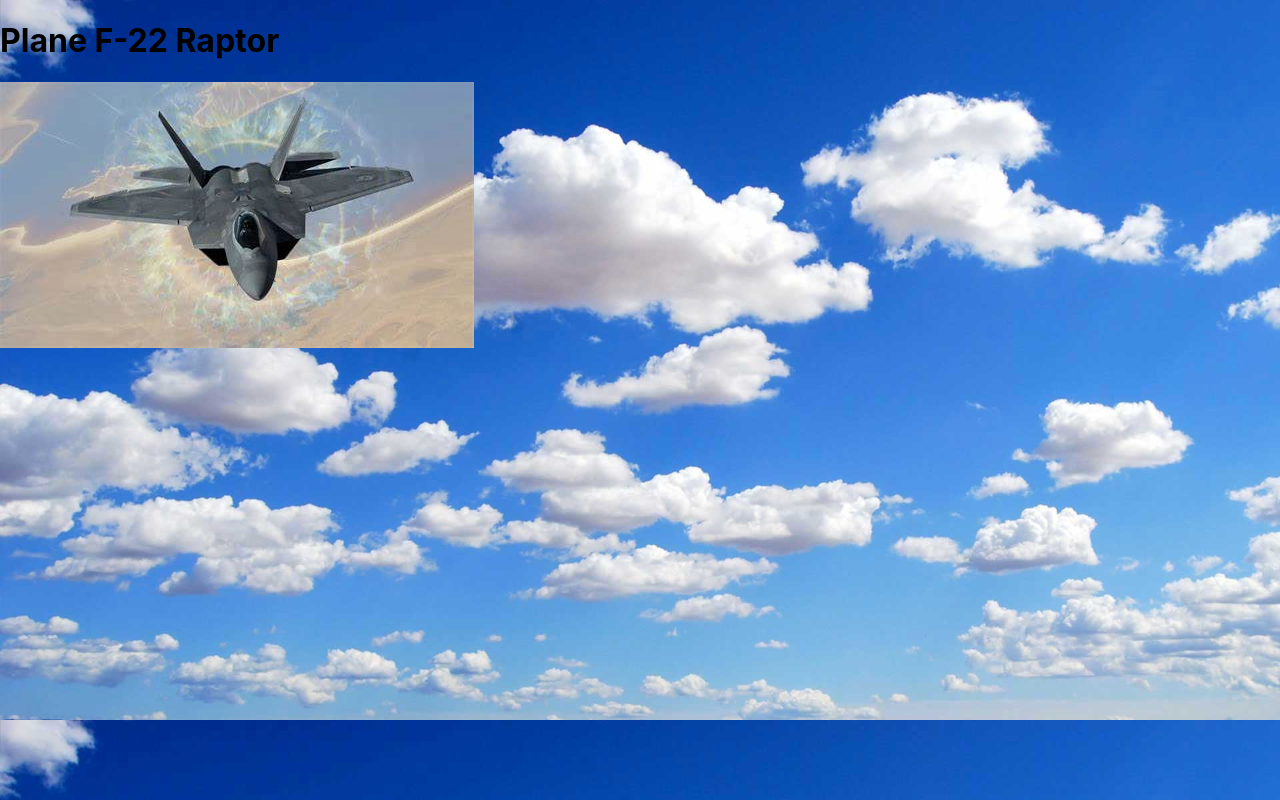
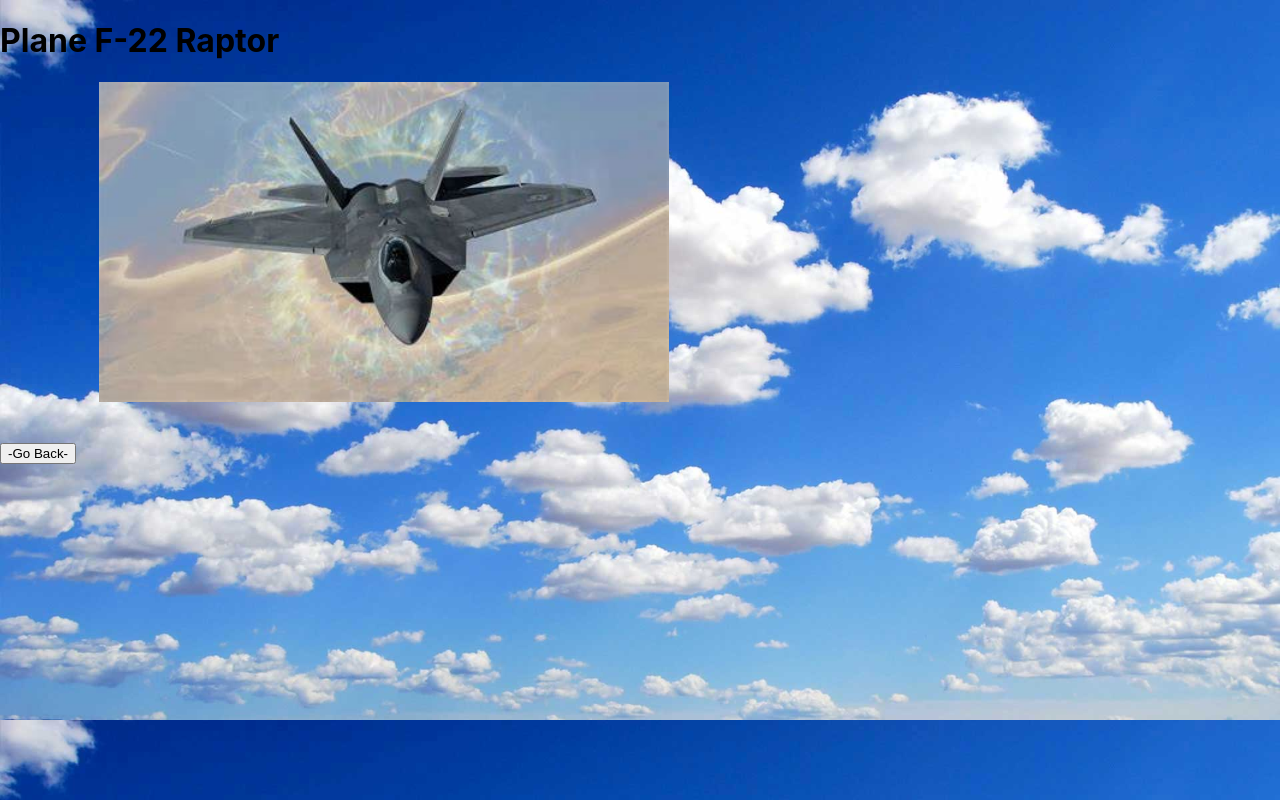
Before and after one commit to Camrov8/projectotecweb, a React (Create React App) app: page /Planes/1 in a window 1280 px wide. Built offline with nearby package versions, Linux system fonts and the light colour scheme.

Commit message:
adicionado botão para navegar para pagina anterior

```diff
--- /dev/null
+++ b/src/Plane.css
@@ -0,0 +1,16 @@
+#linkButton{
+
+}
+#linkButton:active {
+    transform: translateY(4px); /* Moves the button down */
+    box-shadow: 0px 2px 0px #2B5E27, 0px 4px 4px rgba(0, 0, 0, 0.3);
+}
+
+
+#img{
+width: 100%;
+height: auto;
+max-width: 60vw;
+max-height: 40vh;
+object-fit: contain;
+}
--- a/src/Plane.js
+++ b/src/Plane.js
@@ -1,5 +1,5 @@
 
-import { useParams } from 'react-router-dom';
+import { useParams,Link } from 'react-router-dom';
 import dados from "./dados.json";
 
 
@@ -17,8 +17,12 @@
     return(
         <div className="plane-details">
             <h1 >Plane {plane[0].nome}</h1>
-            <img src={plane[0].img} alt={plane[0].nome} />
-
+            <img src={plane[0].img} alt={plane[0].nome} id='img'/>
+            <h1>
+            <Link to="/" id="linkButton">
+                <button>-Go Back-</button>
+            </Link>
+            </h1>
 
         </div>
     )
--- a/src/Planes.js
+++ b/src/Planes.js
@@ -45,7 +45,7 @@
                         <div key={index} className="plane">
                             <h1 >{item.nome}</h1>
                             <Link to={"/Planes/"+item.id}>
-                            <img src={item.img} className="plane-img"/>
+                            <img src={item.img} className="plane-img" alt="plane"/>
                             </Link>
                             <p>Tipo: {item.tipo}</p>
                             <p>Velocidade Máxima: {item.velocidadeMaxima}</p>
--- a/src/index.js
+++ b/src/index.js
@@ -2,6 +2,7 @@
 import ReactDOM from 'react-dom/client';
 import './index.css';
 import './Planes.css';
+import './Plane.css';
 import './Layout.css';
 import Planes from './Planes';
 import Layout from './Layout';
```
